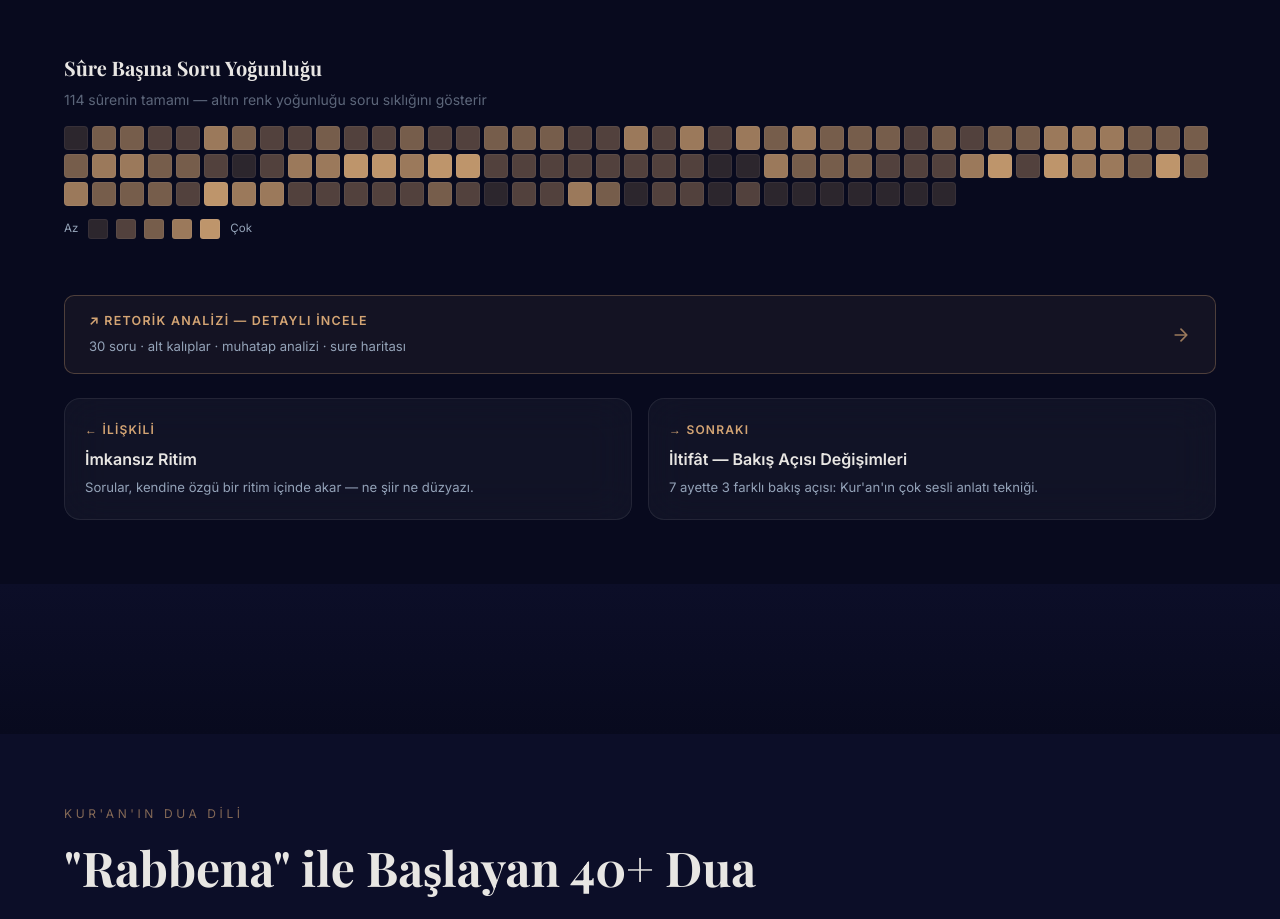
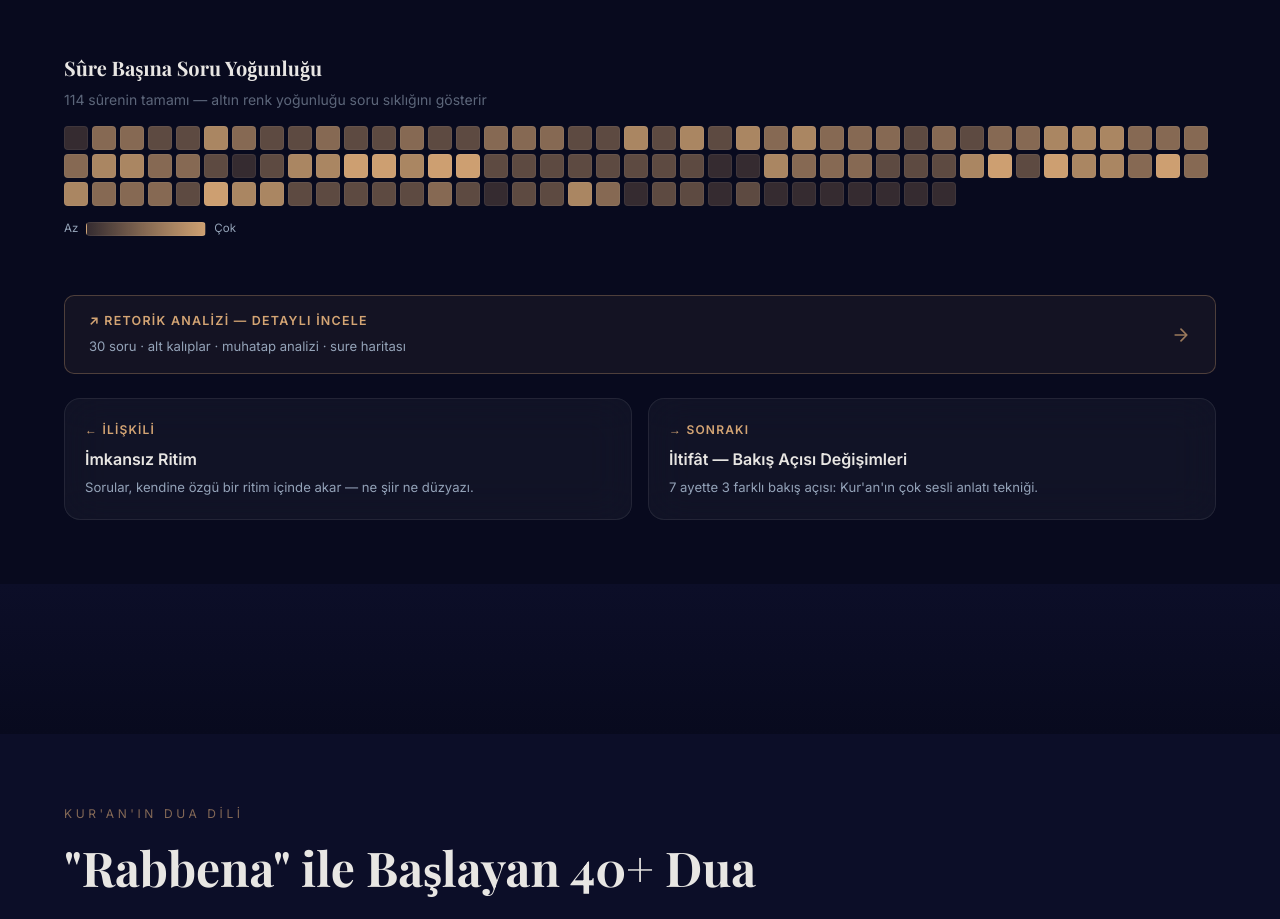
Before and after one commit to serdarbozoglan/qurancodex, a React (Vite) app: page / in a window 1280 px wide. Shown: the part 7440-8359 px from the top of the page. Built offline with nearby package versions, Linux system fonts and the light colour scheme; a web font is replaced by a local one.

Commit message:
fix: heatmap color scale more differentiated, legend replaced with continuous gradient bar

```diff
--- a/src/sections/QuranRhetoric.jsx
+++ b/src/sections/QuranRhetoric.jsx
@@ -386,10 +386,14 @@ export default function QuranRhetoric() {
                 width: '24px',
                 height: '24px',
                 borderRadius: '4px',
-                background:
-                  d === 0
-                    ? 'rgba(255,255,255,0.03)'
-                    : `rgba(212,165,116,${d * 0.18})`,
+                background: [
+                  'rgba(255,255,255,0.04)',
+                  'rgba(212,165,116,0.22)',
+                  'rgba(212,165,116,0.42)',
+                  'rgba(212,165,116,0.62)',
+                  'rgba(212,165,116,0.80)',
+                  'rgba(212,165,116,0.97)',
+                ][d],
                 border: hoveredSurah === i
                   ? '1px solid rgba(212,165,116,0.6)'
                   : '1px solid rgba(255,255,255,0.05)',
@@ -436,22 +440,16 @@ export default function QuranRhetoric() {
           ))}
         </div>
         {/* Legend */}
-        <div className="flex items-center gap-2 mt-3">
-          <span style={{ color: '#94a3b8', fontSize: '0.72rem', marginRight: '2px', fontFamily: "'Inter', sans-serif" }}>
+        <div style={{ display: 'flex', alignItems: 'center', gap: '8px', marginTop: '12px' }}>
+          <span style={{ color: '#94a3b8', fontSize: '0.72rem', fontFamily: "'Inter', sans-serif", whiteSpace: 'nowrap' }}>
             {tr ? 'Az' : 'Few'}
           </span>
-          {[1, 2, 3, 4, 5].map(v => (
-            <div
-              key={v}
-              style={{
-                width: '20px', height: '20px',
-                borderRadius: '3px',
-                background: `rgba(212,165,116,${v * 0.18})`,
-                border: '1px solid rgba(255,255,255,0.05)',
-              }}
-            />
-          ))}
-          <span style={{ color: '#94a3b8', fontSize: '0.72rem', marginLeft: '2px', fontFamily: "'Inter', sans-serif" }}>
+          <div style={{
+            width: '120px', height: '14px', borderRadius: '4px',
+            background: 'linear-gradient(to right, rgba(212,165,116,0.22), rgba(212,165,116,0.42), rgba(212,165,116,0.62), rgba(212,165,116,0.80), rgba(212,165,116,0.97))',
+            border: '1px solid rgba(255,255,255,0.06)',
+          }} />
+          <span style={{ color: '#94a3b8', fontSize: '0.72rem', fontFamily: "'Inter', sans-serif", whiteSpace: 'nowrap' }}>
             {tr ? 'Çok' : 'Many'}
           </span>
         </div>
```
